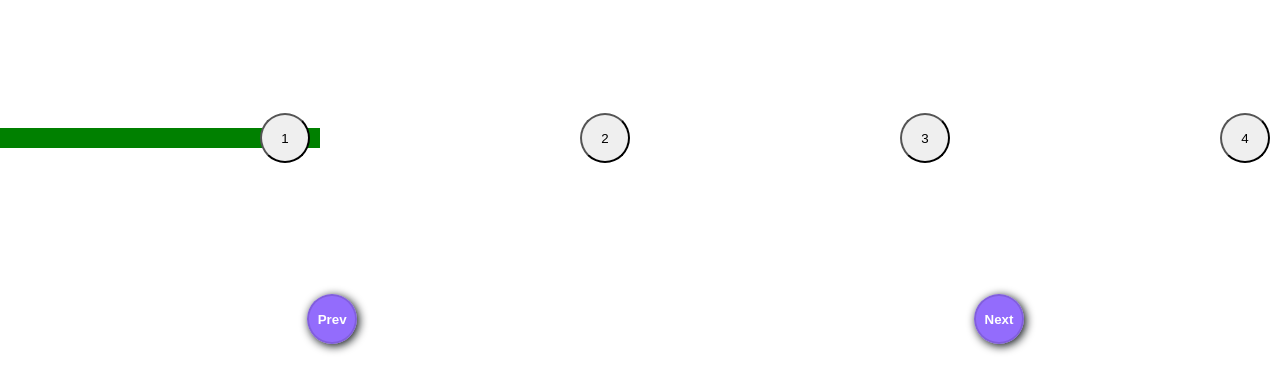
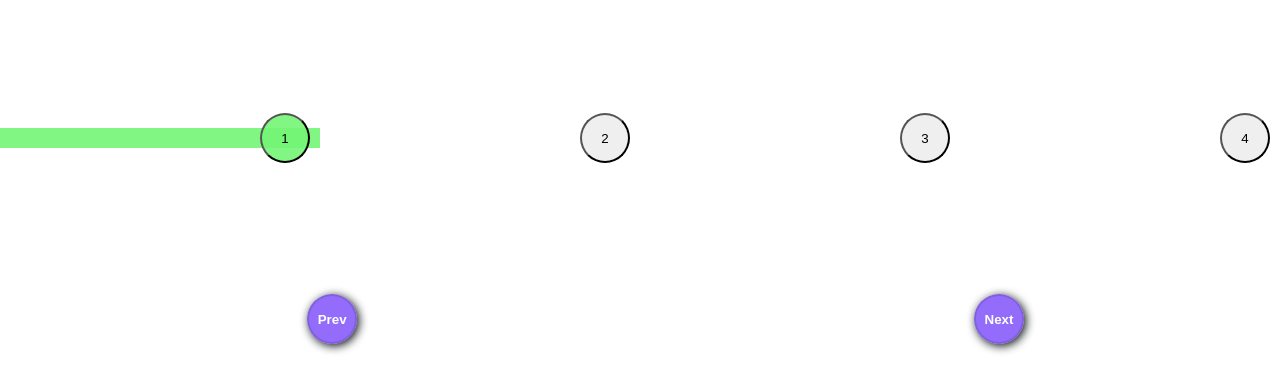
Before and after one commit to ChetanPrince/stepProgress, a plain HTML site: page index.html in a window 1280 px wide. Both pictures are taken after a click on the button "Next". Drawn offline with Linux system fonts and the light colour scheme.

Commit message:
added to list too

```diff
--- a/script2.js
+++ b/script2.js
@@ -1,16 +1,19 @@
 const proContainers =document.querySelectorAll(".progress-container");
+const steps = document.querySelectorAll(".steps");
         let currentIndex = -1;
 
 function progressAction(){
         if(currentIndex <proContainers.length -1){
         currentIndex++;
-        proContainers[currentIndex].classList.add("show");}
+        proContainers[currentIndex].classList.add("show");
+        steps[currentIndex].classList.add("show");}
 }
 
 
 function progressActionReverse(){
     if(currentIndex >=0){
-        proContainers[currentIndex].classList.remove("show");
+        proContainers[currentIndex].classList.remove("show")
+        steps[currentIndex].classList.remove("show");;
         currentIndex--;
              } }
 
--- a/style.css
+++ b/style.css
@@ -21,7 +21,7 @@
     box-sizing: border-box;
 }
 .show{
-    background-color: green;
+    background-color: rgba(116, 245, 116, 0.897);
 }
 
 .steps, button{
```
